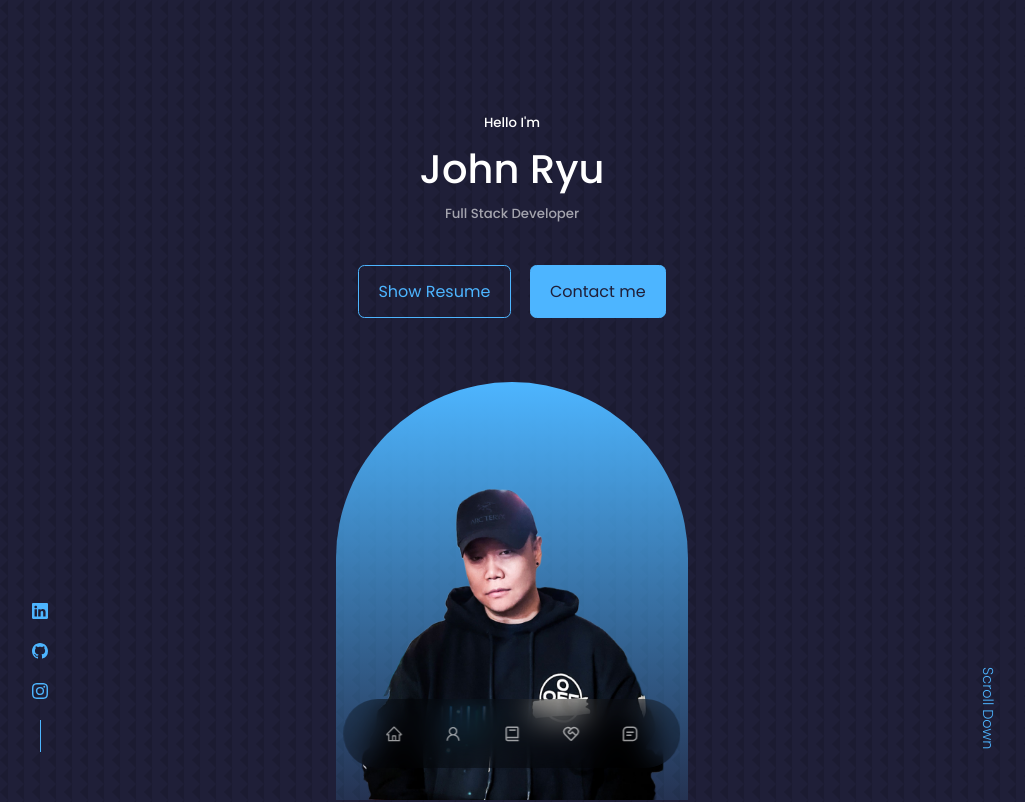
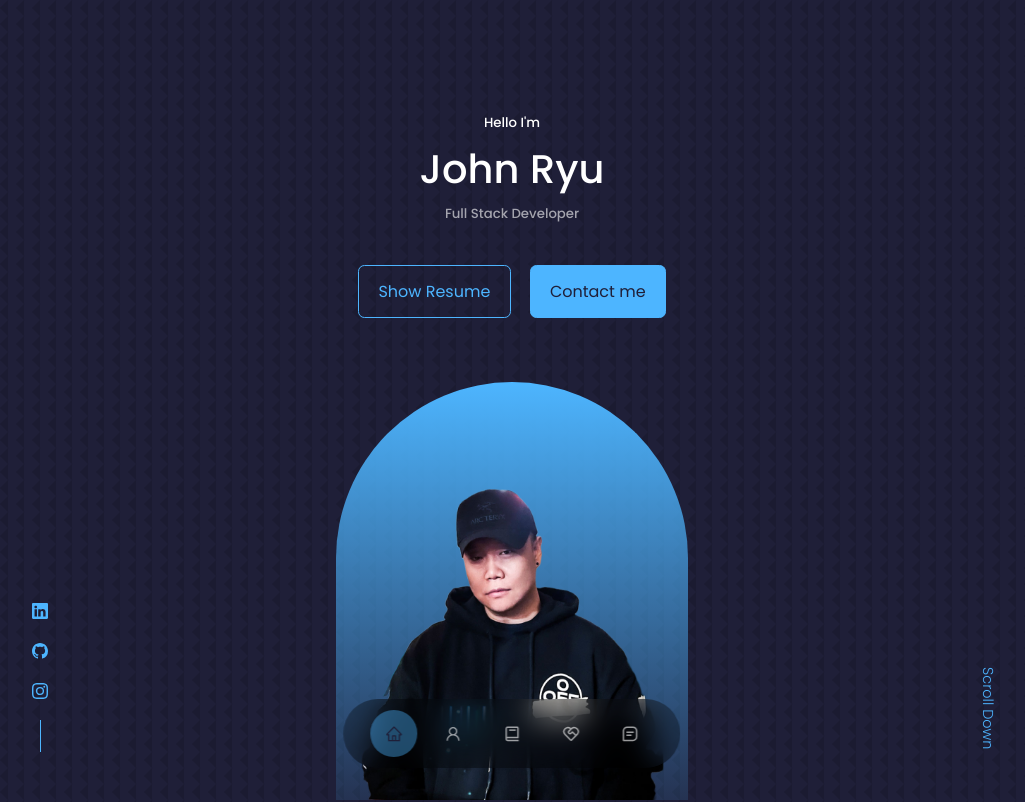
Before and after one commit to smashyou/portfolio, a React (Create React App) app: page / in a window 1280 px wide. Shown: the top 802 px of the page, without its empty margins (128-1153 px from the left). Built offline with nearby package versions, Linux system fonts and the light colour scheme.

Commit message:
changed root name to home

```diff
--- a/public/index.html
+++ b/public/index.html
@@ -7,6 +7,6 @@
     <title>John Min Ryu Portfolio Website</title>
   </head>
   <body>
-    <div id="root"></div>
+    <div id="home"></div>
   </body>
 </html>
--- a/src/components/nav/Nav.jsx
+++ b/src/components/nav/Nav.jsx
@@ -8,14 +8,14 @@ import { BiMessageSquareDetail } from "react-icons/bi";
 import { useState } from "react";
 
 const Nav = () => {
-  const [activeNav, setActiveNav] = useState("#");
+  const [activeNav, setActiveNav] = useState("#home");
 
   return (
     <nav>
       <a
-        href="/#"
-        onClick={() => setActiveNav("/#")}
-        className={activeNav === "/#" ? "active" : ""}
+        href="#home"
+        onClick={() => setActiveNav("#home")}
+        className={activeNav === "#home" ? "active" : ""}
       >
         <AiOutlineHome />
       </a>
--- a/src/index.js
+++ b/src/index.js
@@ -2,4 +2,4 @@ import ReactDOM from "react-dom";
 import App from "./App";
 import "./index.css";
 
-ReactDOM.render(<App />, document.querySelector("#root"));
+ReactDOM.render(<App />, document.querySelector("#home"));
```
